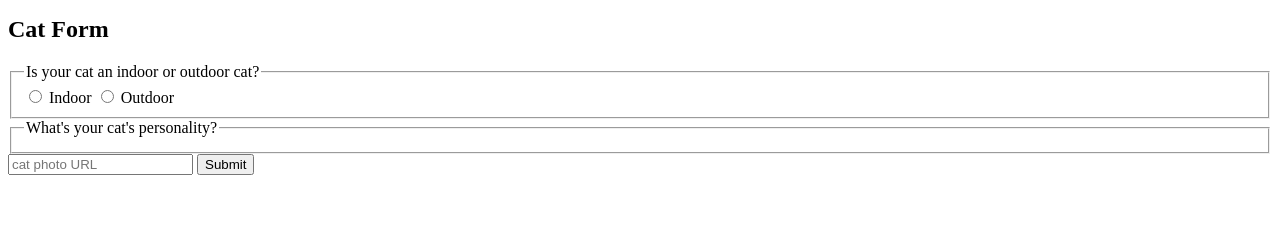
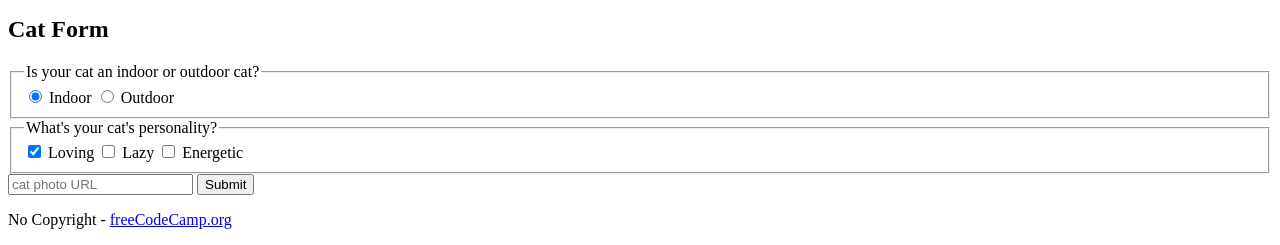
Before and after one commit to Eddking-QS/HTML-Mini_Projects-CatPhotoApp, a plain HTML site: page index.html in a window 1280 px wide. Shown: the part 1394-1639 px from the top of the page. Before the commit the page ends 1585 px from the top, so only its background shows below. Drawn offline with Linux system fonts and the light colour scheme.

Commit message:
Add new changes to code base

```diff
--- a/index.html
+++ b/index.html
@@ -60,6 +60,7 @@
                                 type="radio"
                                 name="indoor-outdoor"
                                 value="indoor"
+                                checked
                             />
                             Indoor</label
                         >
@@ -75,6 +76,28 @@
                     </fieldset>
                     <fieldset>
                         <legend>What's your cat's personality?</legend>
+                        <input
+                            id="loving"
+                            type="checkbox"
+                            name="personality"
+                            value="loving"
+                            checked
+                        />
+                        <label for="loving">Loving</label>
+                        <input
+                            id="lazy"
+                            type="checkbox"
+                            name="personality"
+                            value="lazy"
+                        />
+                        <label for="lazy">Lazy</label>
+                        <input
+                            id="energetic"
+                            type="checkbox"
+                            name="personality"
+                            value="energetic"
+                        />
+                        <label for="energetic">Energetic</label>
                     </fieldset>
                     <input
                         type="text"
@@ -86,5 +109,11 @@
                 </form>
             </section>
         </main>
+        <footer>
+            <p>
+                No Copyright -
+                <a href="https://www.freecodecamp.org">freeCodeCamp.org</a>
+            </p>
+        </footer>
     </body>
 </html>
```
